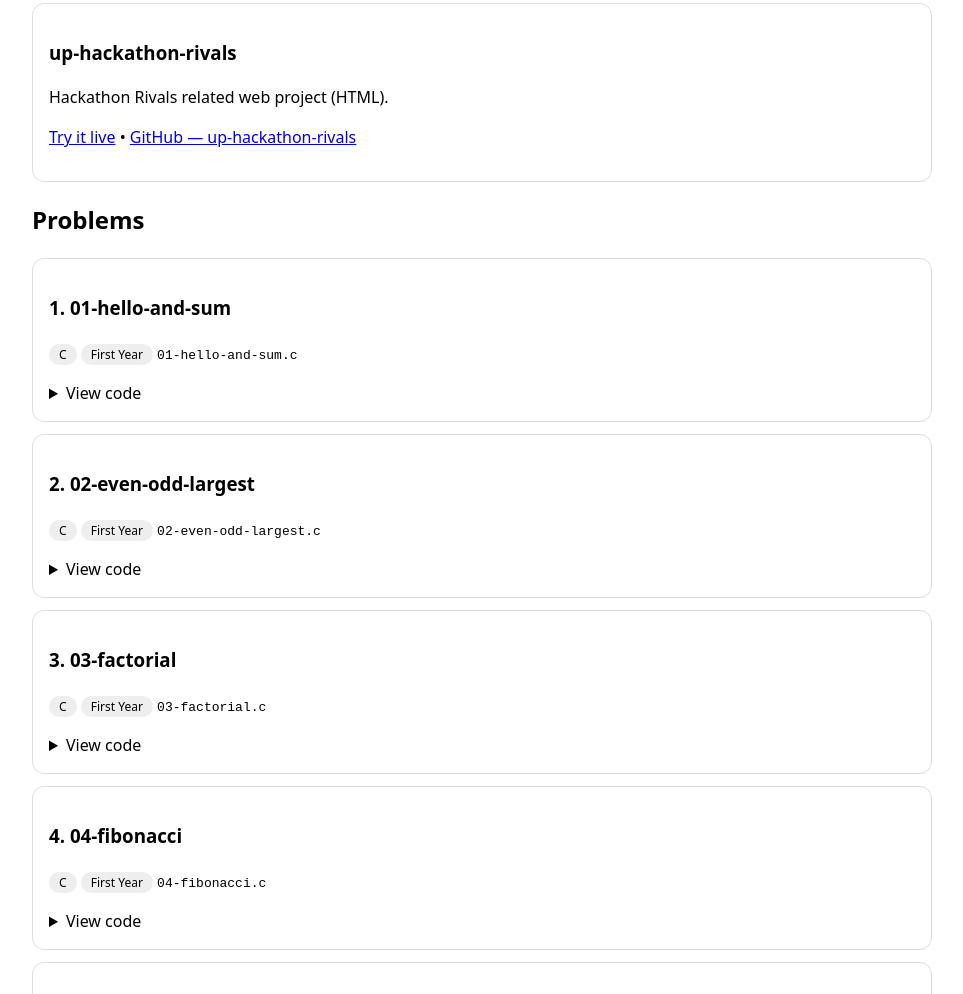
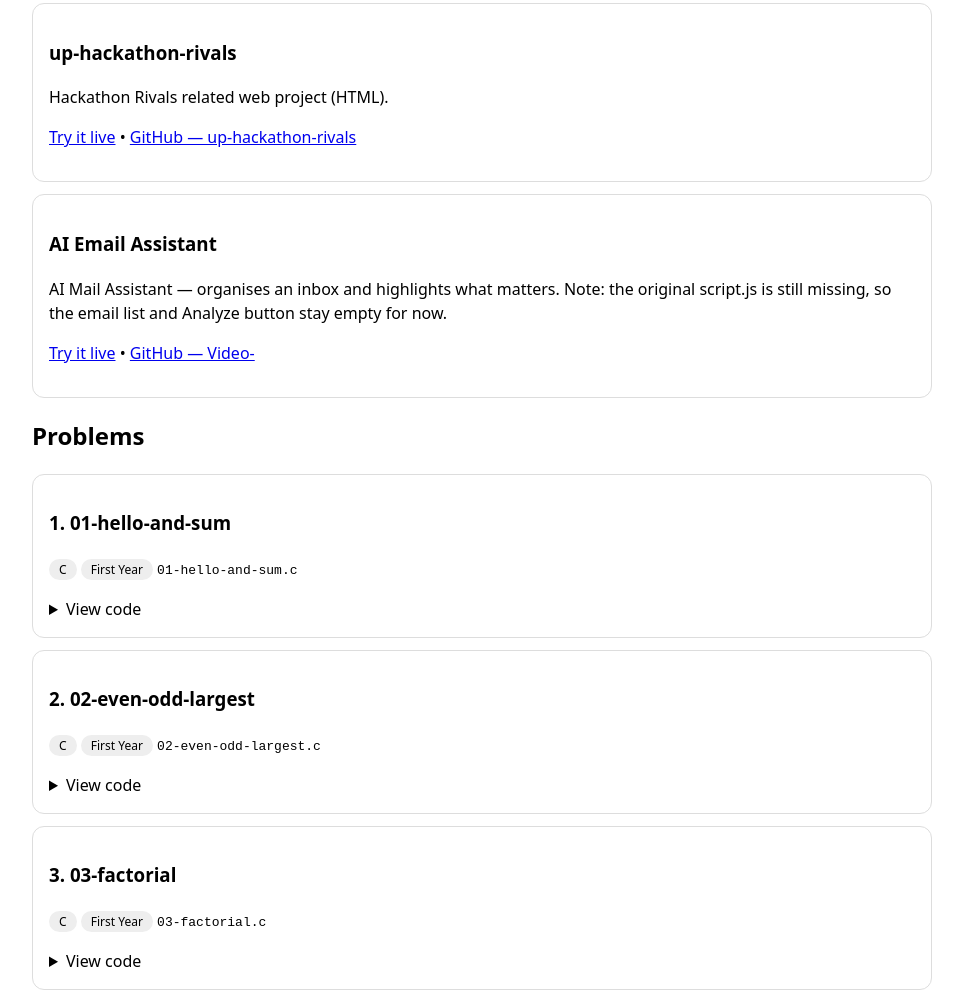
Before and after one commit to abhiyadavj2006-del/chat, a plain HTML site: page problems-site/index.html in a window 1280 px wide. Shown: the part 1152-2146 px from the top of the page, without its empty margins (158-1121 px from the left). Drawn offline with Linux system fonts and the light colour scheme.

Commit message:
Add AI Email Assistant (Video-) to live site projects

```diff
--- a/problems-site/index.html
+++ b/problems-site/index.html
@@ -42,6 +42,12 @@ code{word-break:break-all}
   <h3>up-hackathon-rivals</h3>
   <p>Hackathon Rivals related web project (HTML).</p>
   <p><a href="https://abhiyadavj2006-del.github.io/up-hackathon-rivals/">Try it live</a> • <a href="https://github.com/abhiyadavj2006-del/up-hackathon-rivals">GitHub — up-hackathon-rivals</a></p>
+</div>
+
+<div class="project-card">
+  <h3>AI Email Assistant</h3>
+  <p>AI Mail Assistant — organises an inbox and highlights what matters. Note: the original script.js is still missing, so the email list and Analyze button stay empty for now.</p>
+  <p><a href="https://abhiyadavj2006-del.github.io/Video-/">Try it live</a> • <a href="https://github.com/abhiyadavj2006-del/Video-">GitHub — Video-</a></p>
 </div>
 </section>
 <h2>Problems</h2>
```
